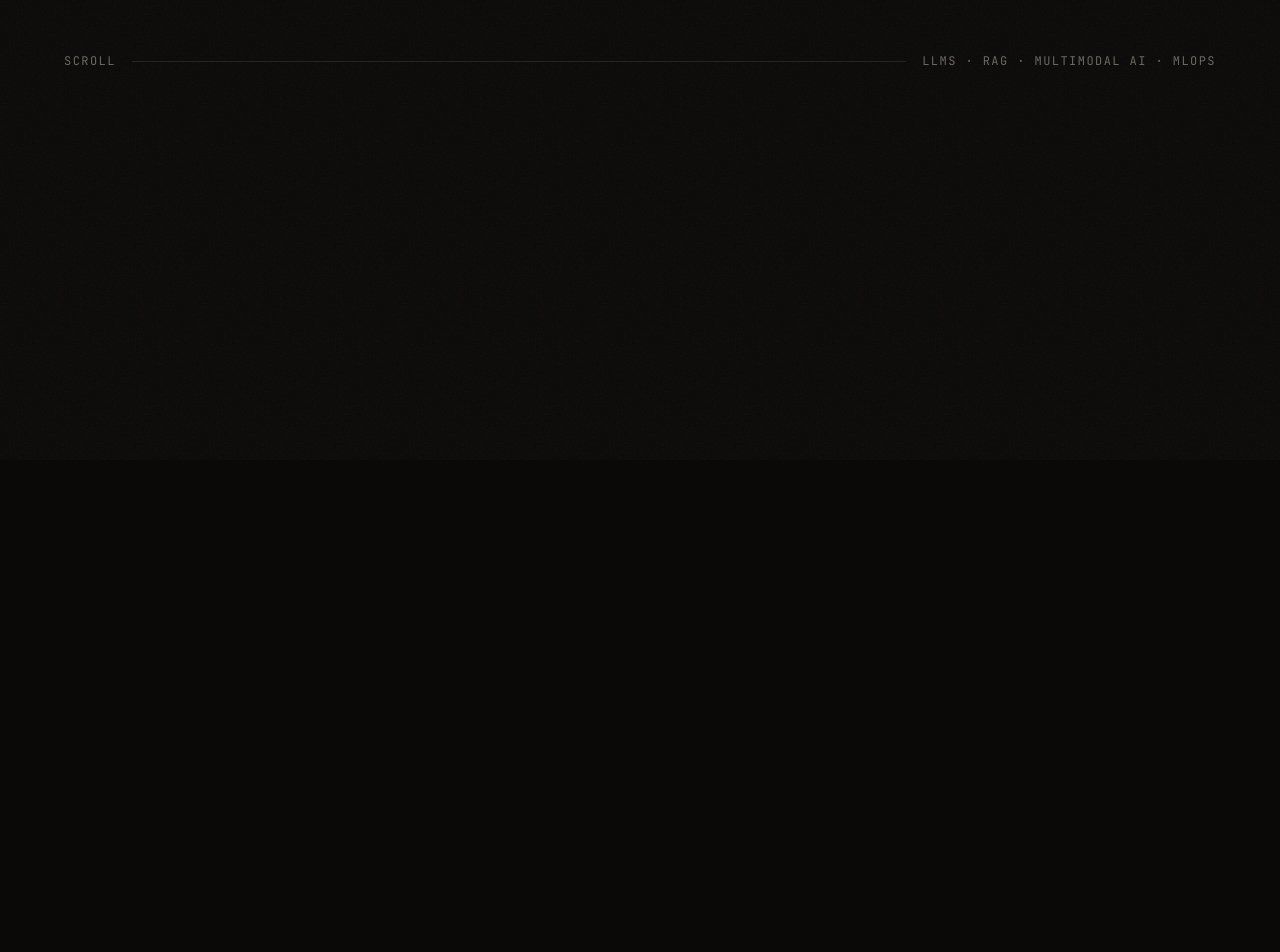
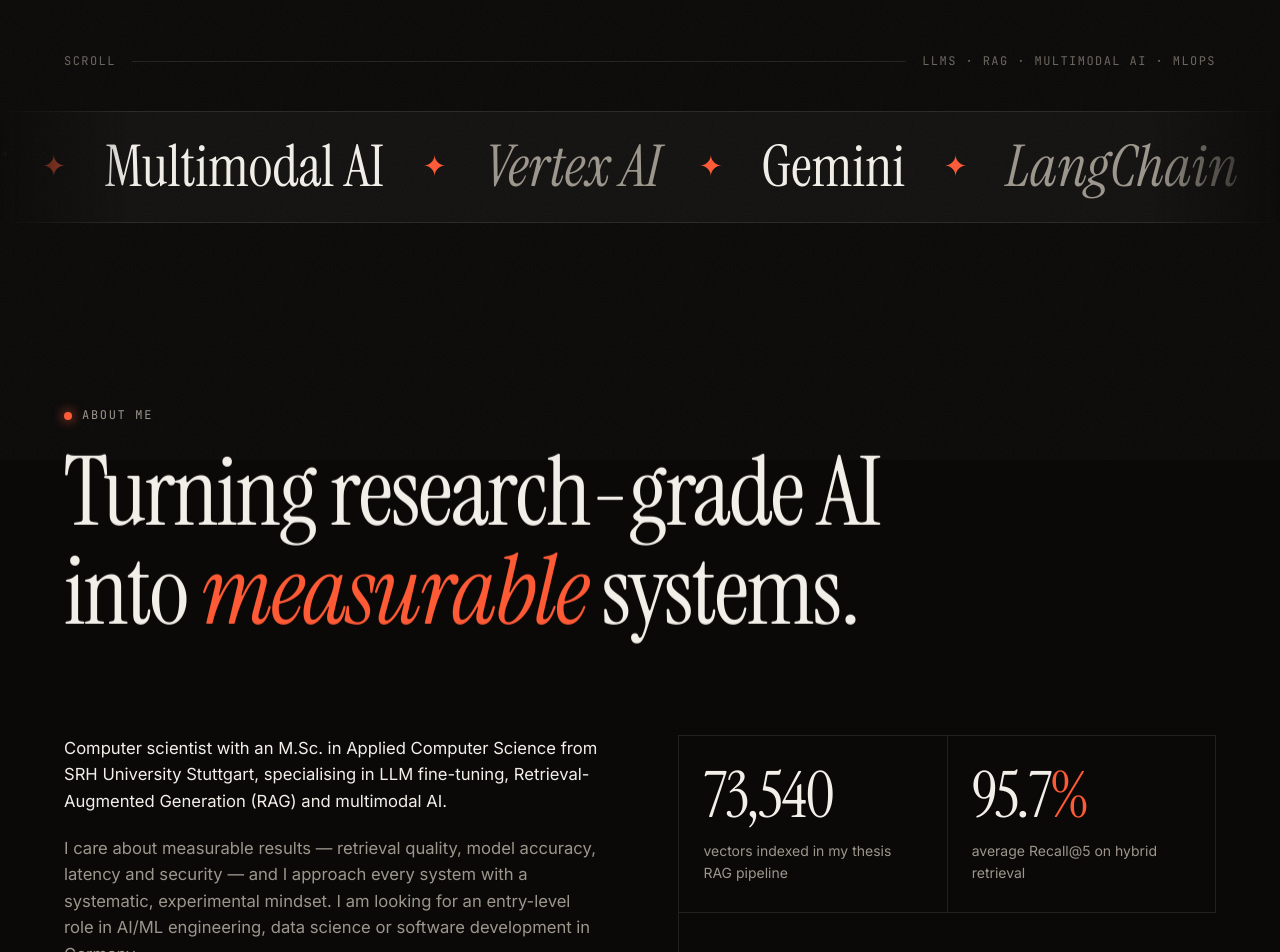
Before and after one commit to k-chandanapriya/portfolio, a React (Vite) app: page / in a window 1280 px wide. Shown: the part 740-1692 px from the top of the page. Before the commit the page ends 851 px from the top, so only its background shows below. Built offline with nearby package versions, Linux system fonts and the light colour scheme.

Commit message:
Add skills marquee and About section with animated stats

```diff
--- a/src/App.jsx
+++ b/src/App.jsx
@@ -4,6 +4,8 @@ import { gsap, ScrollTrigger, prefersReducedMotion } from './motion'
 import Loader from './components/Loader'
 import Nav from './components/Nav'
 import Hero from './components/Hero'
+import Marquee from './components/Marquee'
+import About from './components/About'
 
 export default function App() {
   const [ready, setReady] = useState(false)
@@ -26,6 +28,8 @@ export default function App() {
       <Nav />
       <main>
         <Hero ready={ready} />
+        <Marquee />
+        <About />
       </main>
     </>
   )
--- /dev/null
+++ b/src/components/About.jsx
@@ -0,0 +1,64 @@
+import { useCallback, useRef } from 'react'
+import { profile, stats, languages } from '../data'
+import { gsap } from '../motion'
+import useReveal from '../useReveal'
+import '../styles/about.css'
+
+const fmt = (v, format) =>
+  format === 'int' ? Math.round(v).toLocaleString('en-US')
+    : format === 'dec2' ? v.toFixed(2)
+      : v.toFixed(1)
+
+export default function About() {
+  const root = useRef(null)
+
+  const counters = useCallback(() => {
+    gsap.utils.toArray('.stat-num').forEach((el) => {
+      const target = Number(el.dataset.value)
+      const format = el.dataset.format
+      const obj = { v: 0 }
+      gsap.to(obj, {
+        v: target, duration: 2, ease: 'power3.out',
+        scrollTrigger: { trigger: el, start: 'top 90%' },
+        onUpdate: () => { el.textContent = fmt(obj.v, format) },
+      })
+    })
+  }, [])
+
+  useReveal(root, counters)
+
+  return (
+    <section className="section about" id="about" ref={root}>
+      <div className="container">
+        <p className="eyebrow reveal">About me</p>
+        <h2 className="section-title about-title">
+          <span className="line-mask"><span className="line-inner">Turning research-grade AI</span></span>
+          <span className="line-mask"><span className="line-inner">into <em>measurable</em> systems.</span></span>
+        </h2>
+
+        <div className="about-grid">
+          <div className="about-text">
+            {profile.about.map((p, i) => <p className="reveal" key={i}>{p}</p>)}
+            <div className="about-langs reveal">
+              {languages.map((l) => (
+                <span className="chip" key={l.name}>{l.name} — {l.level}</span>
+              ))}
+            </div>
+          </div>
+
+          <ul className="stats">
+            {stats.map((s) => (
+              <li className="stat reveal" key={s.label}>
+                <div className="stat-value">
+                  <span className="stat-num" data-value={s.value} data-format={s.format}>{fmt(s.value, s.format)}</span>
+                  {s.suffix && <span className="stat-suffix">{s.suffix.replace('ms', ' ms')}</span>}
+                </div>
+                <p>{s.label}</p>
+              </li>
+            ))}
+          </ul>
+        </div>
+      </div>
+    </section>
+  )
+}
--- /dev/null
+++ b/src/components/Marquee.jsx
@@ -0,0 +1,15 @@
+import { marquee } from '../data'
+import '../styles/marquee.css'
+
+export default function Marquee() {
+  const row = [...marquee, ...marquee]
+  return (
+    <div className="marquee" aria-hidden="true">
+      <div className="marquee-track">
+        {row.map((word, i) => (
+          <span key={i}>{word}<i>✦</i></span>
+        ))}
+      </div>
+    </div>
+  )
+}
--- /dev/null
+++ b/src/styles/about.css
@@ -0,0 +1,21 @@
+.about-title { max-width: 1100px; }
+.about-grid {
+  display: grid; grid-template-columns: 1fr 1fr; gap: clamp(40px, 6vw, 100px);
+  margin-top: clamp(48px, 7vw, 96px);
+}
+.about-text p { color: var(--muted); font-size: clamp(16px, 1.3vw, 19px); margin-bottom: 20px; }
+.about-text p:first-child { color: var(--text); }
+.about-langs { display: flex; gap: 10px; flex-wrap: wrap; margin-top: 28px; }
+
+.stats { display: grid; grid-template-columns: 1fr 1fr; border-top: 1px solid var(--line); border-left: 1px solid var(--line); }
+.stat { padding: 28px 24px; border-right: 1px solid var(--line); border-bottom: 1px solid var(--line); }
+.stat-value { font-family: var(--serif); font-size: clamp(44px, 5vw, 72px); line-height: 1; letter-spacing: -0.02em; }
+.stat-suffix { color: var(--accent); }
+.stat p { color: var(--muted); font-size: 14px; margin-top: 12px; max-width: 220px; }
+
+@media (max-width: 900px) {
+  .about-grid { grid-template-columns: 1fr; }
+}
+@media (max-width: 480px) {
+  .stat { padding: 22px 16px; }
+}
--- /dev/null
+++ b/src/styles/marquee.css
@@ -0,0 +1,15 @@
+.marquee {
+  border-top: 1px solid var(--line); border-bottom: 1px solid var(--line);
+  padding: 26px 0; overflow: hidden; background: var(--bg-2);
+  mask-image: linear-gradient(90deg, transparent, #000 10%, #000 90%, transparent);
+}
+.marquee-track { display: flex; width: max-content; animation: marquee 40s linear infinite; }
+.marquee:hover .marquee-track { animation-play-state: paused; }
+.marquee span {
+  font-family: var(--serif); font-size: clamp(32px, 4.5vw, 64px); line-height: 1;
+  display: inline-flex; align-items: center; gap: clamp(24px, 3vw, 48px); padding-right: clamp(24px, 3vw, 48px);
+  white-space: nowrap;
+}
+.marquee span:nth-child(even) { font-style: italic; color: var(--muted); }
+.marquee i { font-style: normal; color: var(--accent); font-size: 0.5em; }
+@keyframes marquee { to { transform: translateX(-50%); } }
--- /dev/null
+++ b/src/useReveal.js
@@ -0,0 +1,25 @@
+import { useLayoutEffect } from 'react'
+import { gsap, prefersReducedMotion } from './motion'
+
+// Animates any `.reveal` and `.line-inner` elements inside `ref` as they scroll into view.
+export default function useReveal(ref, extra) {
+  useLayoutEffect(() => {
+    if (prefersReducedMotion() || !ref.current) return
+    const ctx = gsap.context(() => {
+      gsap.utils.toArray('.line-inner').forEach((el) => {
+        gsap.from(el, {
+          yPercent: 110, duration: 1.2, ease: 'expo.out',
+          scrollTrigger: { trigger: el, start: 'top 90%' },
+        })
+      })
+      gsap.utils.toArray('.reveal').forEach((el) => {
+        gsap.from(el, {
+          y: 50, opacity: 0, duration: 1.1, ease: 'expo.out',
+          scrollTrigger: { trigger: el, start: 'top 88%' },
+        })
+      })
+      extra?.()
+    }, ref)
+    return () => ctx.revert()
+  }, [ref, extra])
+}
```
